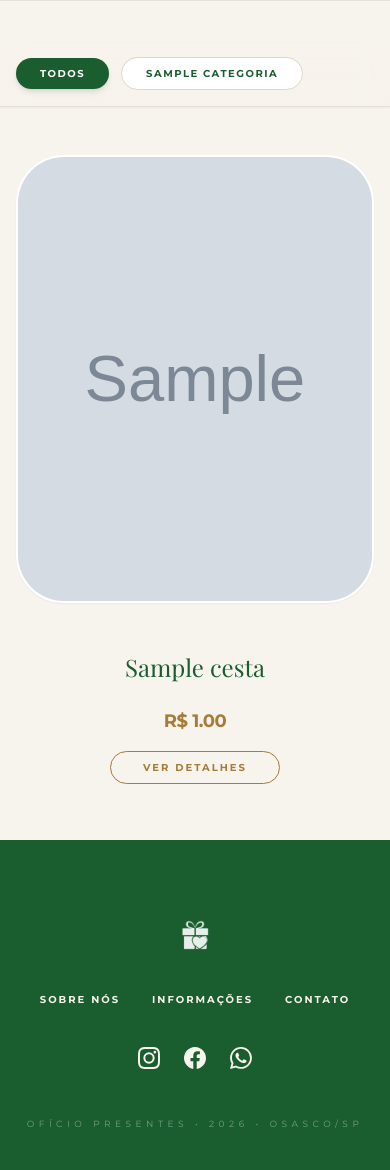
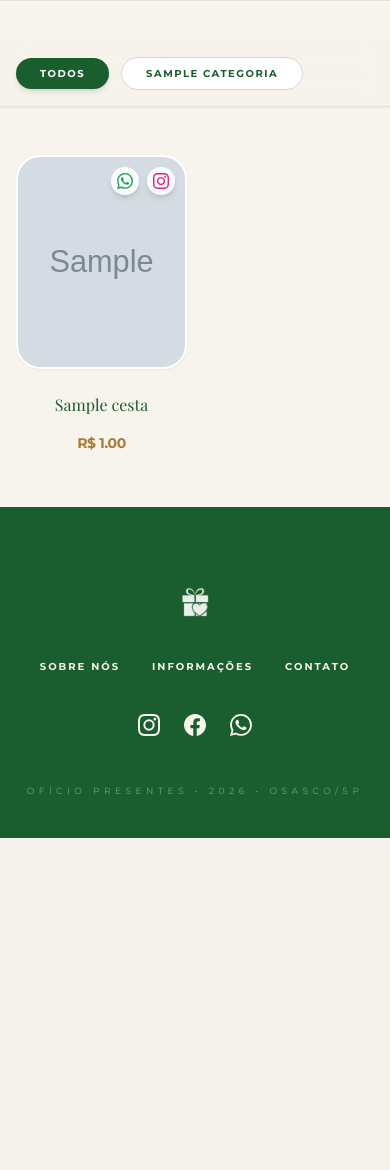
Before and after one commit to sergiogdreis-glitch/site-oficio-presentes, a Django app: page / in a window 390 px wide. Shown: the part 304-1474 px from the top of the page. After the commit the page ends 1142 px from the top, so only its background shows below. Run offline with Django 5.2, Linux system fonts and the light colour scheme; tables that the repository leaves empty hold one stand-in row (values such as "Sample post"); grey boxes marked "Sample" are stand-in pictures; some libraries are stand-ins or nearby versions; some web fonts are replaced.

Commit message:
Layout mobile e icones sociais

```diff
--- a/loja/models.py
+++ b/loja/models.py
@@ -21,3 +21,12 @@ class Cesta(models.Model):
 
     def __str__(self):
         return self.nome
+
+    # 3. Tabela para as fotos extras (Galeria)
+class ImagemCesta(models.Model):
+    # A ponte que liga várias fotos a uma única Cesta
+    cesta = models.ForeignKey(Cesta, related_name='imagens_galeria', on_delete=models.CASCADE)
+    imagem = models.ImageField(upload_to='cestas/galeria/')
+
+    def __str__(self):
+        return f"Foto extra de: {self.cesta.nome}"
--- a/loja/templates/loja/vitrine.html
+++ b/loja/templates/loja/vitrine.html
@@ -14,30 +14,37 @@
         {% endfor %}
     </div>
 
-    <div class="grid grid-cols-1 md:grid-cols-2 lg:grid-cols-3 gap-12">
+    <div class="grid grid-cols-2 md:grid-cols-2 lg:grid-cols-3 gap-4 md:gap-12">
         {% for cesta in cestas %}
-            <div class="group flex flex-col h-full">
-                <a href="{% url 'detalhe_cesta' cesta.pk %}" class="relative aspect-[4/5] overflow-hidden rounded-[3rem] cursor-pointer shadow-sm border-2 border-white transition-all duration-500 group-hover:shadow-2xl group-hover:-translate-y-2 block bg-white shrink-0">
+            <div class="group flex flex-col h-full relative">
+
+                <div class="absolute top-3 right-3 z-20 flex gap-2">
+                    <a href="https://wa.me/5511999999999?text=Olá! Gostaria de comprar a {{ cesta.nome }}" target="_blank" class="bg-white/90 p-1.5 md:p-2 rounded-full shadow-md hover:scale-110 hover:bg-[#25D366] text-green-600 hover:text-white transition-all duration-300">
+                        <svg class="w-4 h-4 md:w-5 md:h-5" fill="currentColor" viewBox="0 0 24 24"><path d="M17.472 14.382c-.297-.149-1.758-.867-2.03-.967-.273-.099-.471-.148-.67.15-.197.297-.767.966-.94 1.164-.173.199-.347.223-.644.075-.297-.15-1.255-.463-2.39-1.475-.883-.788-1.48-1.761-1.653-2.059-.173-.297-.018-.458.13-.606.134-.133.298-.347.446-.52.149-.174.198-.298.298-.497.099-.198.05-.371-.025-.52-.075-.149-.669-1.612-.916-2.207-.242-.579-.487-.5-.669-.51a12.8 12.8 0 0 0-.57-.01c-.198 0-.52.074-.792.372-.272.297-1.04 1.016-1.04 2.479 0 1.462 1.065 2.875 1.213 3.074.149.198 2.096 3.2 5.077 4.487.709.306 1.262.489 1.694.625.712.227 1.36.195 1.871.118.571-.085 1.758-.719 2.006-1.413.248-.694.248-1.289.173-1.413-.074-.124-.272-.198-.57-.347m-5.421 7.403h-.004a9.87 9.87 0 0 1-5.031-1.378l-.361-.214-3.741.982.998-3.648-.235-.374a9.86 9.86 0 0 1-1.51-5.26c.001-5.45 4.436-9.884 9.888-9.884 2.64 0 5.122 1.03 6.988 2.898a9.825 9.825 0 0 1 2.893 6.994c-.003 5.45-4.437 9.884-9.885 9.884m8.413-18.297A11.815 11.815 0 0 0 12.05 0C5.495 0 .16 5.335.157 11.892c0 2.096.547 4.142 1.588 5.945L.057 24l6.305-1.654a11.882 11.882 0 0 0 5.683 1.448h.005c6.554 0 11.89-5.335 11.893-11.893a11.821 11.821 0 0 0-3.48-8.413Z"/></svg>
+                    </a>
+                    <a href="https://ig.me/m/oficiopresentes" target="_blank" class="bg-white/90 p-1.5 md:p-2 rounded-full shadow-md hover:scale-110 hover:bg-[#E1306C] text-pink-600 hover:text-white transition-all duration-300">
+                        <svg class="w-4 h-4 md:w-5 md:h-5" fill="currentColor" viewBox="0 0 24 24"><path d="M12 2.163c3.204 0 3.584.012 4.85.07 3.252.148 4.771 1.691 4.919 4.919.058 1.265.069 1.645.069 4.849 0 3.205-.012 3.584-.069 4.849-.149 3.225-1.664 4.771-4.919 4.919-1.266.058-1.644.07-4.85.07-3.204 0-3.584-.012-4.849-.07-3.26-.149-4.771-1.699-4.919-4.92-.058-1.265-.07-1.644-.07-4.849 0-3.204.013-3.583.07-4.849.149-3.227 1.664-4.771 4.919-4.919 1.266-.057 1.645-.069 4.849-.069zm0-2.163c-3.259 0-3.667.014-4.947.072-4.358.2-6.78 2.618-6.98 6.98-.059 1.281-.073 1.689-.073 4.948 0 3.259.014 3.668.072 4.948.2 4.358 2.618 6.78 6.98 6.98 1.281.058 1.689.072 4.948.072 3.259 0 3.668-.014 4.948-.072 4.354-.2 6.782-2.618 6.979-6.98.059-1.28.073-1.689.073-4.948 0-3.259-.014-3.667-.072-4.947-.196-4.354-2.617-6.78-6.979-6.98-1.281-.059-1.69-.073-4.949-.073zm0 5.838c-3.403 0-6.162 2.759-6.162 6.162s2.759 6.163 6.162 6.163 6.162-2.759 6.162-6.163c0-3.403-2.759-6.162-6.162-6.162zm0 10.162c-2.209 0-4-1.79-4-4 0-2.209 1.791-4 4-4s4 1.791 4 4c0 2.21-1.791 4-4 4zm6.406-11.845c-.796 0-1.441.645-1.441 1.44s.645 1.44 1.441 1.44c.795 0 1.439-.645 1.439-1.44s-.644-1.44-1.439-1.44z"/></svg>
+                    </a>
+                </div>
+
+                <a href="{% url 'detalhe_cesta' cesta.pk %}" class="relative aspect-[4/5] overflow-hidden rounded-3xl cursor-pointer shadow-sm border-2 border-white transition-all duration-500 group-hover:shadow-xl group-hover:-translate-y-1 block bg-white shrink-0">
                     {% if cesta.imagem %}
                         <img src="{{ cesta.imagem.url }}" alt="{{ cesta.nome }}" class="w-full h-full object-cover transition-transform duration-1000 group-hover:scale-110">
                     {% else %}
                         <div class="w-full h-full bg-[#e5e0d8] flex items-center justify-center">
-                            <span class="text-[#a67c37] font-body text-sm uppercase tracking-widest font-bold">Sem Imagem</span>
+                            <span class="text-[#a67c37] font-body text-xs uppercase tracking-widest font-bold">Sem Imagem</span>
                         </div>
                     {% endif %}
-                    <div class="absolute inset-0 bg-gradient-to-t from-[#1a5d2e]/30 to-transparent opacity-0 group-hover:opacity-100 transition-opacity"></div>
+                    <div class="absolute inset-0 bg-gradient-to-t from-[#1a5d2e]/20 to-transparent opacity-0 group-hover:opacity-100 transition-opacity"></div>
                 </a>
 
-                <div class="pt-8 text-center px-4 flex flex-col flex-grow">
-                    <div class="min-h-[4rem] flex items-center justify-center mb-2">
-                        <h3 class="font-display text-2xl text-[#1a5d2e] leading-tight">{{ cesta.nome }}</h3>
+                <div class="pt-3 md:pt-6 text-center px-2 md:px-4 flex flex-col flex-grow">
+                    <div class="min-h-[3rem] md:min-h-[4rem] flex items-center justify-center mb-1">
+                        <h3 class="font-display text-base md:text-xl text-[#1a5d2e] leading-tight">{{ cesta.nome }}</h3>
                     </div>
 
-                    <div class="mt-auto pb-4">
-                        <p class="text-[#a67c37] font-bold text-lg font-body tracking-tight">R$ {{ cesta.preco }}</p>
-                        <a href="{% url 'detalhe_cesta' cesta.pk %}" class="inline-block mt-4 px-8 py-2 border border-[#a67c37] text-[#a67c37] rounded-full font-body text-[10px] font-bold uppercase tracking-[0.2em] hover:bg-[#a67c37] hover:text-white transition-colors duration-300">
-                            Ver Detalhes
-                        </a>
+                    <div class="mt-auto pb-2 md:pb-4">
+                        <p class="text-[#a67c37] font-bold text-sm md:text-lg font-body tracking-tight">R$ {{ cesta.preco }}</p>
                     </div>
                 </div>
             </div>
```
Also changed, not shown: loja/admin.py (+10 -9 lines), loja/migrations/0004_imagemcesta.py (added).
